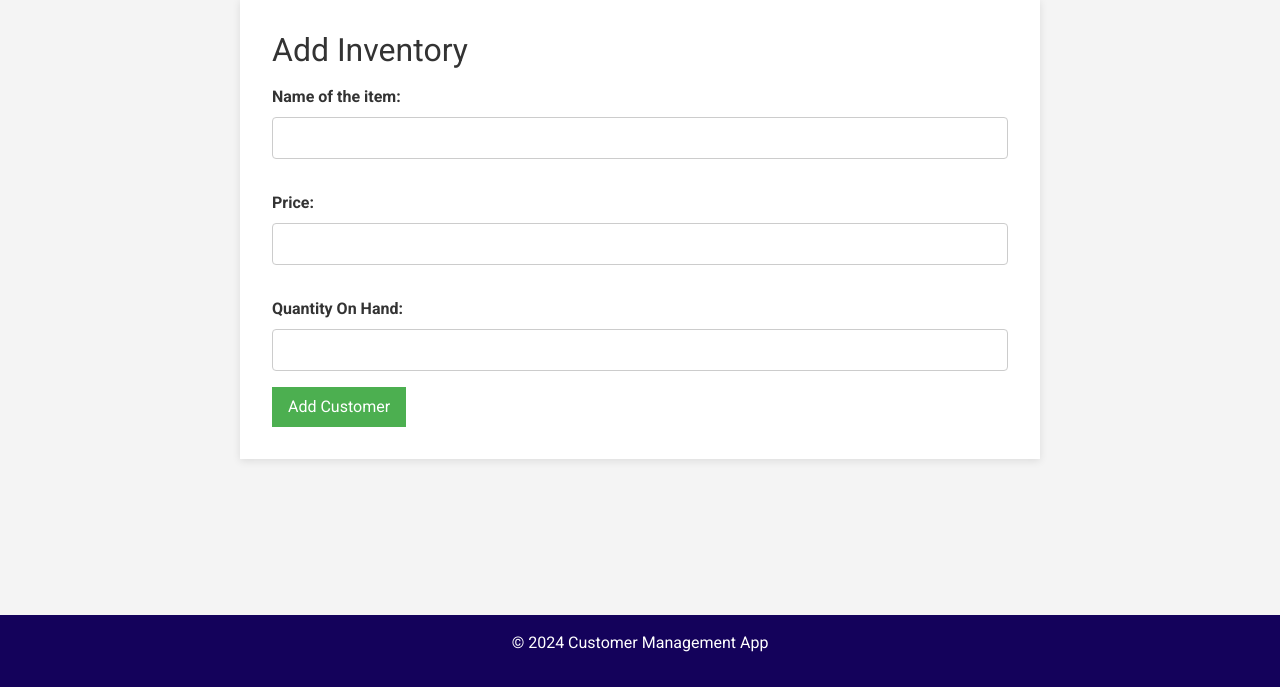
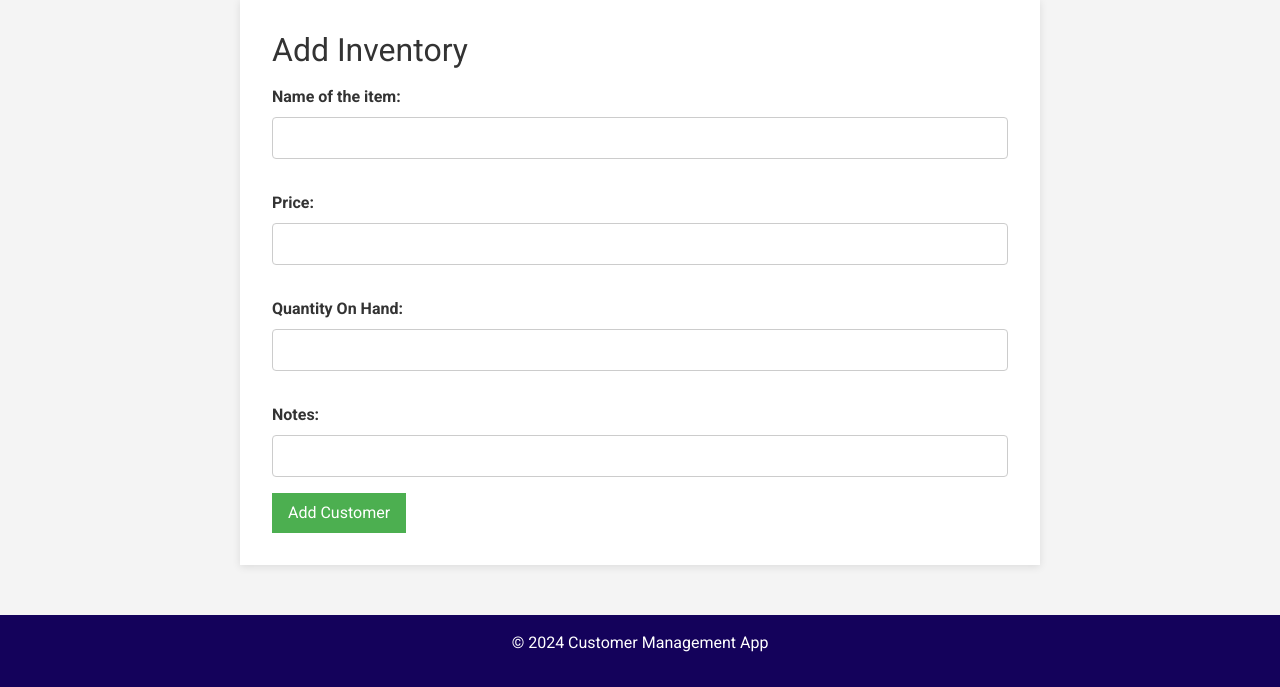
Before and after one commit to zaynabquazi/SQLite, a Flask app: page /create_inventory in a window 1280 px wide. Shown: the part 113-800 px from the top of the page. Run offline with Flask 3, Linux system fonts and the light colour scheme.

Commit message:
Added notes to db inventory

```diff
--- a/flask_crud_app/setup_db.py
+++ b/flask_crud_app/setup_db.py
@@ -24,6 +24,7 @@ class Inventory(db.Model):
     name = db.Column(db.String(100), nullable=False)
     price = db.Column(db.String(100), nullable=False)
     quantity = db.Column(db.Integer, nullable=True)
+    notes = db.Column(db.String(255), nullable=True)
 
 # Create the tables if they don't exist
 with app.app_context():
--- a/flask_crud_app/templates/create_inventory.html
+++ b/flask_crud_app/templates/create_inventory.html
@@ -13,6 +13,9 @@
         <label for="quantity">Quantity On Hand:</label>
         <input type="text" id="quantity" name="quantity" required><br>
 
+        <label for="notes">Notes:</label>
+        <input type="text" id="notes" name="notes" required><br>
+
         <div>
             <button type="submit">Add Customer</button>
         </div>
```
Also changed, not shown: flask_crud_app/instance/customer.db.
